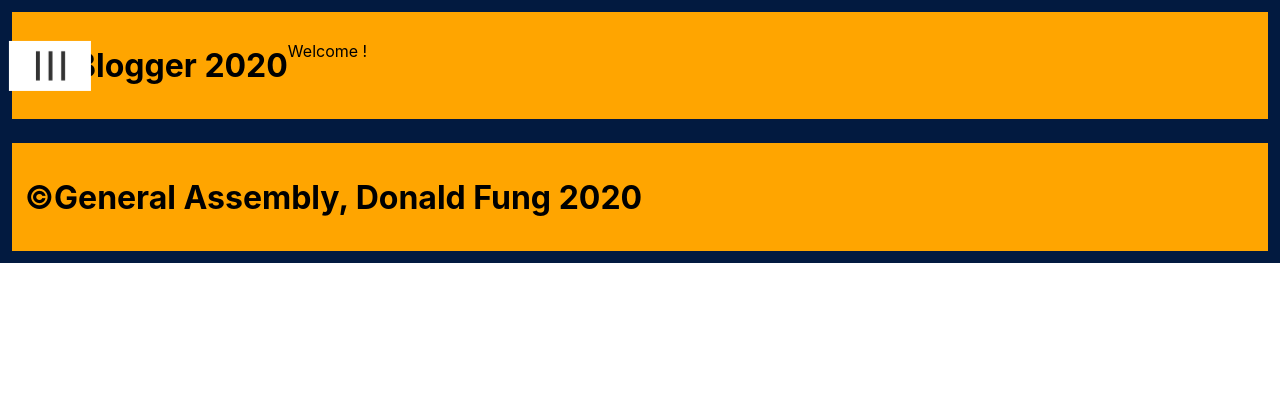
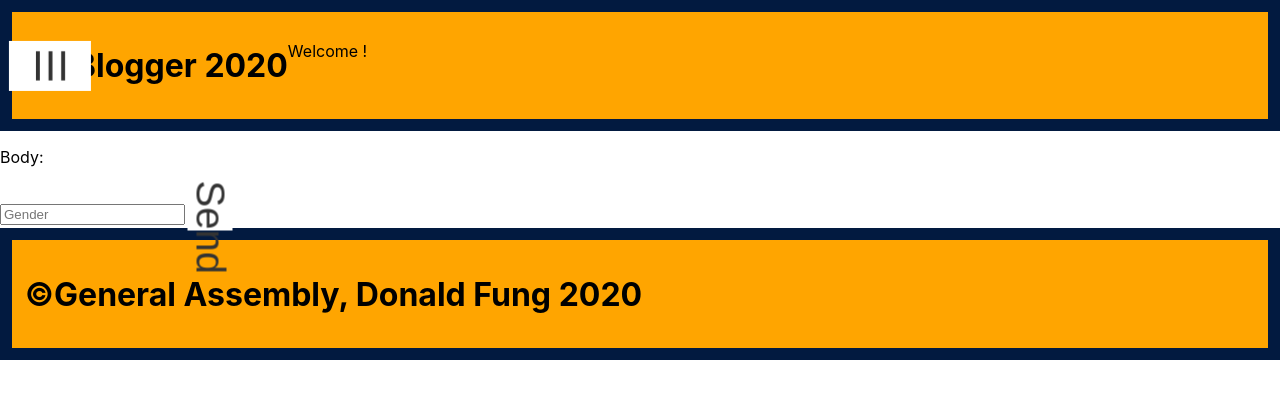
Before and after one commit to dgcfung/blogger-2020-backup, a React (Create React App) app in the folder blog/client/: page /posts/1/1/edit in a window 1280 px wide. Shown: the top 398 px of the page. Built offline with nearby package versions, Linux system fonts and the light colour scheme; no server answers.

Commit message:
comments removed from components except EditPost and UserPosts, currently working on final Edit ability for component

```diff
--- a/blog/client/src/App.js
+++ b/blog/client/src/App.js
@@ -13,6 +13,7 @@ import UserPosts from './components/UserPosts'
 import CreateNewPost from './components/CreateNewPost'
 // import Comment from './components/Comment'
 import CreateComment from './components/CreateComment'
+import EditPost from './components/EditPost'
 
 
 import {
@@ -91,6 +92,7 @@ render () {
         <Route exact path= "/posts/:user_id/create" component={CreateNewPost}/>
         <Route exact path="/posts/all/:user_id" component={UserPosts}/>
         <Route exact path= "/posts/comments/create" component= {CreateComment}/>
+        <Route exact path= "/posts/:user_id/:post_id/edit" component= {EditPost}/>
         <Footer/>
       </React.Fragment>
   );
--- a/blog/client/src/api-helper.js
+++ b/blog/client/src/api-helper.js
@@ -76,8 +76,6 @@ const readAllUserPosts = async (id) => {
   const resp = await api.get(`/all_posts`)
   console.log(resp)
   return resp.data
-
-  // /users/:user_id/posts(.:format)
 }
 
 //   need check route
@@ -87,8 +85,8 @@ const readAllPosts = async () => {
 }
 
 //   check route
-const updatePost = async (user_id, post_id) => {
-  const resp = await api.post(`/posts/${user_id}/edit/${post_id}`)
+const updatePost = async (user_id, post_id, formValues) => {
+  const resp = await api.post(`/posts/${user_id}/${post_id}/edit`, {formValues})
   return resp.data
 }
 
--- a/blog/client/src/components/CreateNewPost.js
+++ b/blog/client/src/components/CreateNewPost.js
@@ -5,14 +5,12 @@ import { useHistory } from 'react-router-dom'
 
 function CreateNewPost (props){
     let history = useHistory()
-    console.log(props)
     let id = props.match.params.user_id
 
     const [formValues, setFormValues] = useState({
         title: '',
         body: ''
     })
-    // const [created, createPost] = useState(false)
 
 
     const handleChange =(e)=> {
@@ -26,11 +24,8 @@ function CreateNewPost (props){
     const handleSubmit = async(e) => {
         e.preventDefault()
         let res = await createPost(id, formValues)
-        console.log(res)
         if(res.status === 201){
-            console.log(res.status)
             let postId= res.data.id
-            console.log(postId)
         history.push(`/posts/all/${id}`)
         }
 
--- /dev/null
+++ b/blog/client/src/components/EditPost.js
@@ -0,0 +1,56 @@
+import React, { useState, useEffect } from 'react'
+import { updatePost, readUser } from '../api-helper'
+
+function EditPost (props){
+// need forms to edit post
+console.log(props)
+let user_id = props.match.params.user_id
+let post_id= props.match.params.post_id
+console.log(user_id)
+console.log(post_id)
+const [formValues, setFormValues] = useState({
+    body: ''
+})
+
+const handleChange = (e) => {
+    let { name, value } = e.target
+    setFormValues(prevState => ({
+        ...prevState,
+        [name]: value
+    }))
+}
+
+const handleSubmit = async (e) => {
+    e.preventDefault()
+    let res = await updatePost(user_id, post_id, formValues)
+    if (res.status === 200) {
+        props.history.push(`/posts/${user_id}/${post_id}/edit`)
+    }
+
+}
+
+const getPostInfo = async()=>{
+    let res = await updatePost(user_id, post_id, formValues)
+    setFormValues(res)
+}
+
+useEffect(() => {
+    getPostInfo()
+
+}, [])
+
+return(
+<form onChange={handleChange}
+            onSubmit={handleSubmit}
+        >
+            <p>Body:</p>
+            <input type="text" name="body" className="post-body" placeholder="Gender" value={formValues.body} />
+            <button className="button">Send</button>
+
+
+        </form>
+)
+
+}
+
+export default EditPost
--- a/blog/client/src/components/EditProfile.js
+++ b/blog/client/src/components/EditProfile.js
@@ -1,6 +1,5 @@
 import React, { useState, useEffect } from 'react'
 import { updateUser, readUser } from '../api-helper'
-// import { Redirect } from 'react-router-dom'
 
 function EditProfile(props) {
     let id = props.match.params.user_id
@@ -11,7 +10,6 @@ function EditProfile(props) {
         interests: '',
         password: ''
     })
-    // const [updated, setUpdate] = useState(false)
 
 
     const handleChange = (e) => {
--- a/blog/client/src/components/UserPosts.js
+++ b/blog/client/src/components/UserPosts.js
@@ -1,5 +1,5 @@
 import React, { useEffect, useState } from 'react'
-// import {BrowserRouter, Link} from 'react-router-dom'
+import { Link } from 'react-router-dom'
 import axios from 'axios'
 import { readAllUserPosts } from '../api-helper'
 
@@ -7,18 +7,11 @@ function UserPosts(props) {
 
     const [post, setPost] = useState()
 
-    console.log(props)
     let id = props.match.params.user_id
 
     function handleClick() {
         props.history.push(`/posts/${id}/create`);
     }
-
-    // const readPosts = async () => {
-    //     let posts = await readAllUserPosts(id)
-    //     console.log(posts)
-    //     // need to map posts
-    // }
 
     useEffect(() => {
         const readPosts = async () => {
@@ -27,8 +20,6 @@ function UserPosts(props) {
         }
         readPosts()
     }, [])
-
-    console.log(post, 'line 38')
 
     const deletePost = async (id) => {
         let del = await axios({
@@ -47,7 +38,8 @@ function UserPosts(props) {
                 <div>
                     <p>{post.title}</p>
                     <p>{post.body}</p>
-                {/* <>Edit Post</button> */}
+                <Link to= '/'>Post</Link>
+                <Link to = '/posts/:user_id/:post_id/edit' >Edit Post</Link>
                 <button onClick={()=>{deletePost(post.id)}}>Delete Post</button>
                 </div>
 
```
